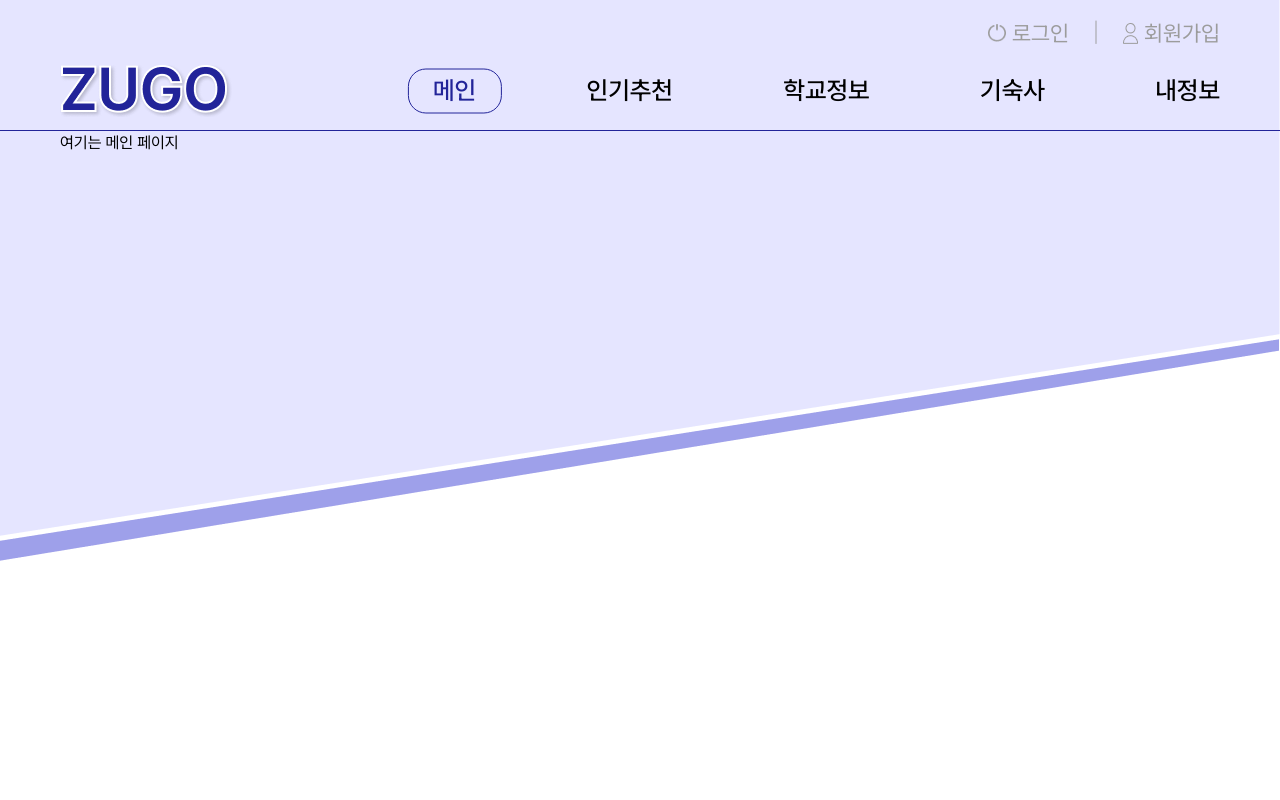
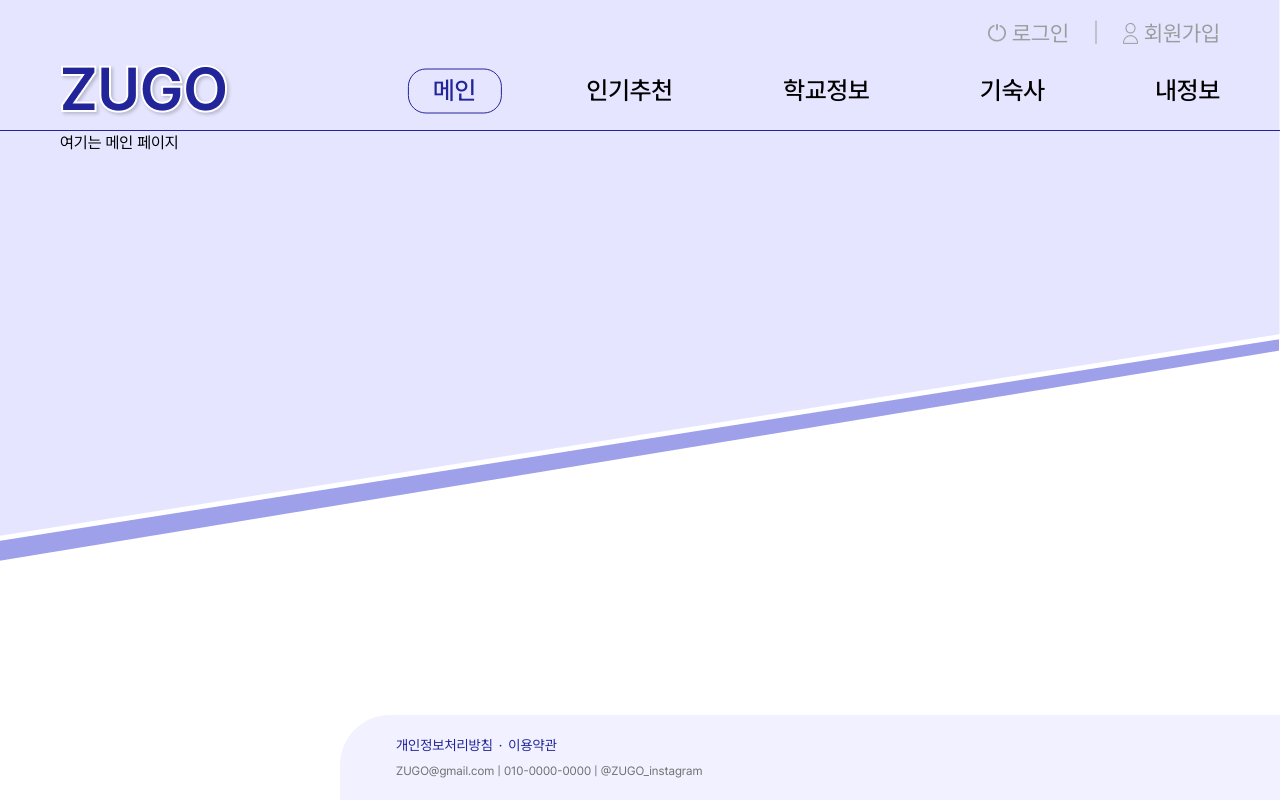
Before and after one commit to 2024-line4/ZUGO-FE, a Next.js app: page / in a window 1280 px wide. Built offline with nearby package versions, Linux system fonts and the light colour scheme.

Commit message:
DESIGN: footer 추가

```diff
--- a/src/app/(main)/_components/(footer)/footer.module.scss
+++ b/src/app/(main)/_components/(footer)/footer.module.scss
@@ -1,9 +1,34 @@
 .footer {
     width: 940px;
-    height: 78px;
-    background: var(--footer-bg-color);
     margin-left: auto;
-    border-top-left-radius: 50px;
     position: relative;
     bottom: 0;
-}
+    background: var(--footer-bg-color);
+    padding: 20px 16px;
+    display: flex;
+    align-items: center;
+    justify-content: center;
+    border-top-left-radius: 50px;
+    margin-top: 150px;
+  }
+
+.footerContent {
+    width: 100%;
+    text-align: left;
+    display: flex;
+    flex-direction: column;
+    gap: 6px;
+    padding-left: 40px;
+  }
+
+  .footerLinks {
+    display: flex;
+    gap: 6px;
+    font-size: 14px;
+    color: #222499;
+  }
+
+  .contactInfo {
+    font-size: 12px;
+    color: #727272;
+  }
--- a/src/app/(main)/_components/(footer)/footer.tsx
+++ b/src/app/(main)/_components/(footer)/footer.tsx
@@ -1,5 +1,18 @@
 import style from "./footer.module.scss";
 
 export default function Footer() {
-  return <footer className={style.footer}></footer>;
+  return (
+    <footer className={style.footer}>
+      <div className={style.footerContent}>
+        <div className={style.footerLinks}>
+          <span>개인정보처리방침</span>
+          <span> · </span>
+          <span>이용약관</span>
+        </div>
+        <p className={style.contactInfo}>
+          ZUGO@gmail.com | 010-0000-0000 | @ZUGO_instagram
+        </p>
+      </div>
+    </footer>
+  );
 }
--- a/src/app/(main)/layout.tsx
+++ b/src/app/(main)/layout.tsx
@@ -12,9 +12,11 @@ export default function Layout({ children }: Readonly<Props>) {
   return (
     <RQProvider>
       <DefineBgImage>
-        <Nav />
-        <main className="mx-[60px]">{children}</main>
-        {/* <Footer /> */}
+        <div className="flex flex-col min-h-screen">
+          <Nav />
+          <main className="flex-grow mx-[60px]">{children}</main>
+          <Footer />
+        </div>
       </DefineBgImage>
     </RQProvider>
   );
```
